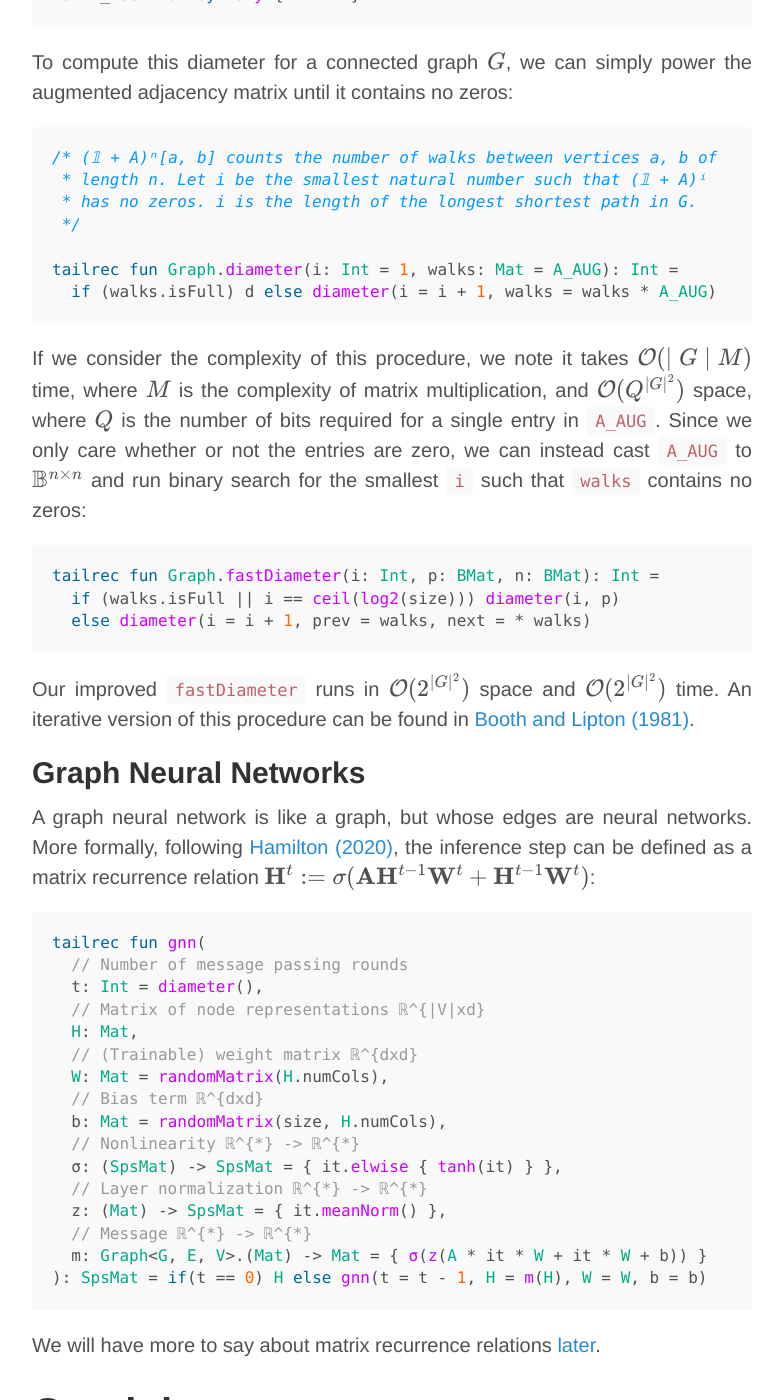
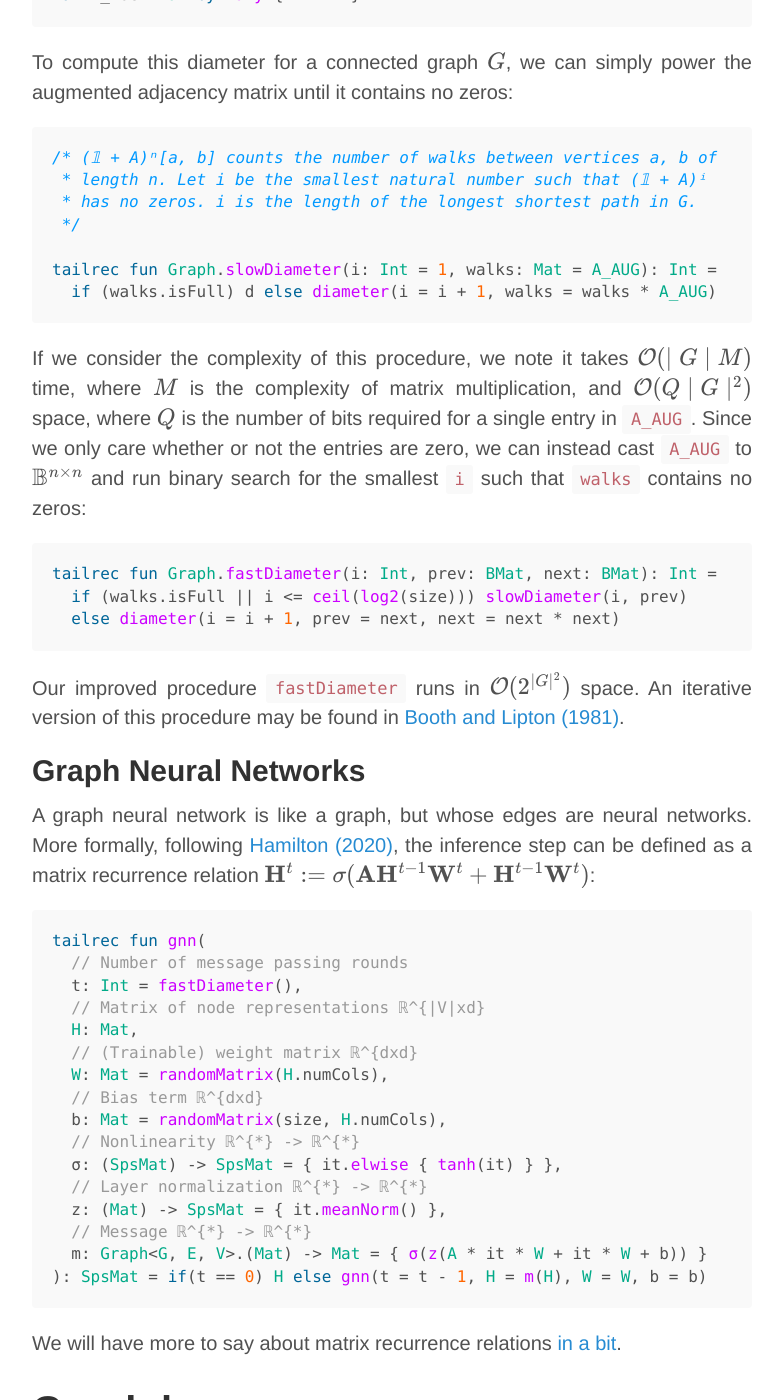
Before and after one commit to breandan/breandan.github.io, a Jekyll site: the page built from _posts/2020-06-30-graph-computation.md, in a window 1280 px wide and 1400 px high, scrolled down 20565 px. Shown: the whole window, without its empty margins (248-1031 px from the left). Built offline with Jekyll 4.4.1, drawn with Linux system fonts in a browser that asks for light colours; nearby versions of some CDN libraries; some web fonts are replaced; formulas are drawn with MathJax 3; comment, search, counter and statistics services are not loaded.

Commit message:
clarify functions

````diff
--- a/_posts/2020-06-30-graph-computation.md
+++ b/_posts/2020-06-30-graph-computation.md
@@ -485,19 +485,19 @@ To compute this diameter for a connected graph $$G$$, we can simply power the au
  * has no zeros. i is the length of the longest shortest path in G.
  */
 
-tailrec fun Graph.diameter(i: Int = 1, walks: Mat = A_AUG): Int =
+tailrec fun Graph.slowDiameter(i: Int = 1, walks: Mat = A_AUG): Int =
   if (walks.isFull) d else diameter(i = i + 1, walks = walks * A_AUG)
 ```
 
-If we consider the complexity of this procedure, we note it takes $$\mathcal O(\mid G\mid M)$$ time, where $$M$$ is the complexity of matrix multiplication, and $$\mathcal O(Q^{\mid G \mid^2})$$ space, where $$Q$$ is the number of bits required for a single entry in `A_AUG`. Since we only care whether or not the entries are zero, we can instead cast `A_AUG` to $$\mathbb B^{n\times n}$$ and run binary search for the smallest `i` such that `walks` contains no zeros:
+If we consider the complexity of this procedure, we note it takes $$\mathcal O(\mid G\mid M)$$ time, where $$M$$ is the complexity of matrix multiplication, and $$\mathcal O(Q\mid G \mid^2)$$ space, where $$Q$$ is the number of bits required for a single entry in `A_AUG`. Since we only care whether or not the entries are zero, we can instead cast `A_AUG` to $$\mathbb B^{n\times n}$$ and run binary search for the smallest `i` such that `walks` contains no zeros:
 
 ```kotlin
-tailrec fun Graph.fastDiameter(i: Int, p: BMat, n: BMat): Int =
-  if (walks.isFull || i == ceil(log2(size))) diameter(i, p)
-  else diameter(i = i + 1, prev = walks, next = * walks)
+tailrec fun Graph.fastDiameter(i: Int, prev: BMat, next: BMat): Int =
+  if (walks.isFull || i <= ceil(log2(size))) slowDiameter(i, prev)
+  else diameter(i = i + 1, prev = next, next = next * next)
 ```
 
-Our improved `fastDiameter` runs in $$\mathcal O(2^{\mid G\mid^2})$$ space and $$\mathcal O(2^{\mid G\mid^2})$$ time. An iterative version of this procedure can be found in [Booth and Lipton (1981)](https://link.springer.com/content/pdf/10.1007/BF00264532.pdf).
+Our improved procedure `fastDiameter` runs in $$\mathcal O(2^{\mid G\mid^2})$$ space. An iterative version of this procedure may be found in [Booth and Lipton (1981)](https://link.springer.com/content/pdf/10.1007/BF00264532.pdf).
 
 ## Graph Neural Networks
 
@@ -506,7 +506,7 @@ A graph neural network is like a graph, but whose edges are neural networks. Mor
 ```kotlin
 tailrec fun gnn(
   // Number of message passing rounds
-  t: Int = diameter(),
+  t: Int = fastDiameter(),
   // Matrix of node representations ℝ^{|V|xd}
   H: Mat,
   // (Trainable) weight matrix ℝ^{dxd}
@@ -522,7 +522,7 @@ tailrec fun gnn(
 ): SpsMat = if(t == 0) H else gnn(t = t - 1, H = m(H), W = W, b = b)
 ```
 
-We will have more to say about matrix recurrence relations [later](#graphs-computationally).
+We will have more to say about matrix recurrence relations [in a bit](#graphs-computationally).
 
 # Graph languages
 
````
